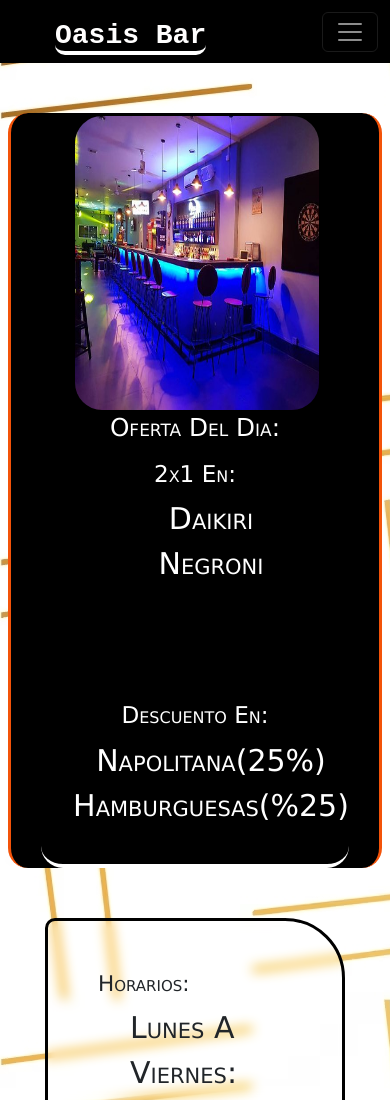
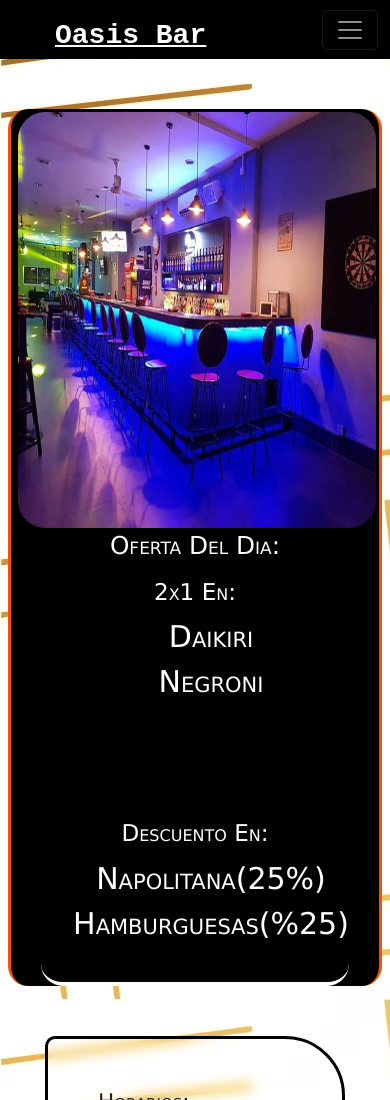
Before and after one commit to DarienMS/Coder-Web, a plain HTML site: page index.html in a window 390 px wide. Shown: the top 1100 px of the page. Drawn offline with nearby package versions, Linux system fonts and the light colour scheme.

Commit message:
Preentrega3-Sevchenko(SASS+Animaciones+SEO)

```diff
--- a/SCSS/base/_mediaq.scss
+++ b/SCSS/base/_mediaq.scss
@@ -1,6 +1,9 @@
  /* Media Query */
 
-
+ @media (max-width: 990px) {header h1{
+    border: none;
+    text-decoration: underline white;
+ }}
 
 
  @media (max-width: 1300px) {.ofertas{
@@ -13,9 +16,9 @@
  }}
 
  @media (max-width: 520px) {.img-portada {
-    width: 250px;
+    width: 99% ;
     min-width: 250px;
-    height: 300px;
+    height: 50vh;
 
 
 
```
Also changed, not shown: CSS/style.css, 1 other file.
